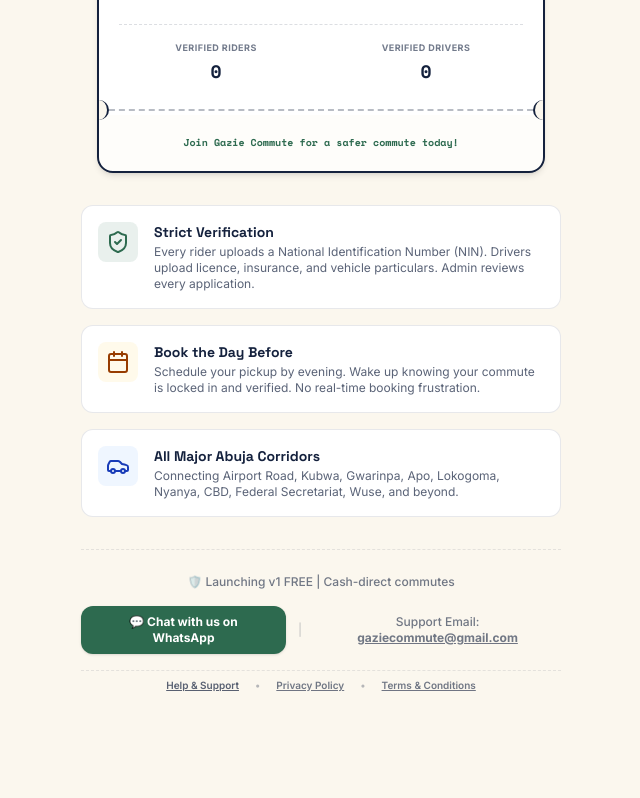
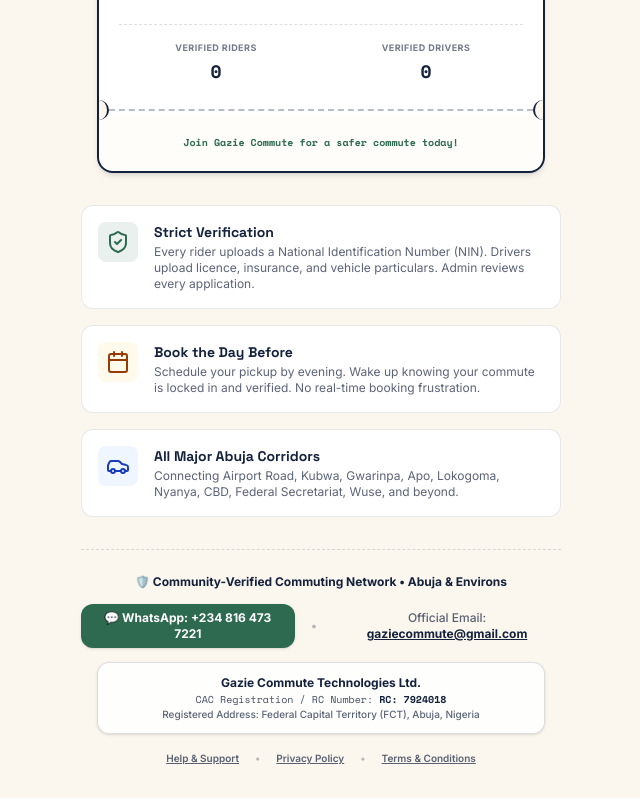
Before and after one commit to peculiardrive/GazieApp, a Next.js app: page / in a window 1280 px wide. Shown: the part 967-1765 px from the top of the page, without its empty margins (319-959 px from the left). Before the commit the page ends 1691 px from the top, so only its background shows below. Built offline with nearby package versions, Linux system fonts and the light colour scheme; no server answers; the database is empty.

Commit message:
docs(identity): display official corporate entity 'Gazie Commute Technologies Ltd', CAC/RC number (RC: 7924018), registered address, and official email across landing page, terms, privacy, and support

```diff
--- a/src/app/page.tsx
+++ b/src/app/page.tsx
@@ -372,32 +372,40 @@
         </section>
         */}
 
-        <div className="w-full text-center text-xs text-gazie-navy/60 font-medium border-t border-dashed border-gazie-navy/10 pt-6 space-y-4">
-          <p className="flex items-center justify-center">
-            <span>🛡️ Launching v1 FREE | Cash-direct commutes</span>
+        <div className="w-full text-center text-xs text-gazie-navy/70 font-medium border-t border-dashed border-gazie-navy/15 pt-6 space-y-3.5">
+          <p className="flex items-center justify-center font-bold text-gazie-navy">
+            <span>🛡️ Community-Verified Commuting Network &bull; Abuja & Environs</span>
           </p>
-          <div className="flex flex-col sm:flex-row items-center justify-center gap-3">
+
+          <div className="flex flex-col sm:flex-row items-center justify-center gap-2 sm:gap-4 text-xs">
             <a
               href="https://wa.me/2348164737221"
               target="_blank"
               rel="noopener noreferrer"
-              className="inline-flex items-center gap-2 px-4 py-2 rounded-xl bg-[#2D6A4F] text-white font-bold text-xs hover:opacity-90 transition-all shadow-sm cursor-pointer"
+              className="inline-flex items-center gap-2 px-3.5 py-1.5 rounded-xl bg-[#2D6A4F] text-white font-bold text-xs hover:opacity-90 transition shadow-sm cursor-pointer"
             >
-              💬 Chat with us on WhatsApp
+              💬 WhatsApp: +234 816 473 7221
             </a>
-            <span className="hidden sm:inline text-gazie-navy/20">|</span>
-            <span>Support Email: <a href="mailto:gaziecommute@gmail.com" className="underline font-bold hover:text-gazie-navy">gaziecommute@gmail.com</a></span>
+            <span className="hidden sm:inline text-gazie-navy/30">&bull;</span>
+            <span>Official Email: <a href="mailto:gaziecommute@gmail.com" className="underline font-bold text-gazie-navy hover:text-gazie-green">gaziecommute@gmail.com</a></span>
           </div>
-          <div className="flex flex-wrap justify-center items-center gap-3 sm:gap-4 pt-2 border-t border-dashed border-gazie-navy/10 text-[10px]">
+
+          <div className="bg-white/80 border border-gazie-navy/15 rounded-xl p-3 max-w-md mx-auto text-[11px] space-y-0.5 text-gazie-navy/80 shadow-sm">
+            <p className="font-bold text-gazie-navy text-xs">Gazie Commute Technologies Ltd.</p>
+            <p className="font-mono text-[10px]">CAC Registration / RC Number: <span className="font-bold text-gazie-navy">RC: 7924018</span></p>
+            <p className="text-[10px] text-gazie-navy/70">Registered Address: Federal Capital Territory (FCT), Abuja, Nigeria</p>
+          </div>
+
+          <div className="flex flex-wrap justify-center items-center gap-3 sm:gap-4 pt-1 text-[10px]">
             <Link href="/support" className="underline hover:text-gazie-navy text-gazie-navy/70 transition font-semibold">
               Help & Support
             </Link>
             <span className="text-gazie-navy/30">&bull;</span>
-            <Link href="/privacy" className="underline hover:text-gazie-navy text-gazie-navy/60 transition font-semibold">
+            <Link href="/privacy" className="underline hover:text-gazie-navy text-gazie-navy/70 transition font-semibold">
               Privacy Policy
             </Link>
             <span className="text-gazie-navy/30">&bull;</span>
-            <Link href="/terms" className="underline hover:text-gazie-navy text-gazie-navy/60 transition font-semibold">
+            <Link href="/terms" className="underline hover:text-gazie-navy text-gazie-navy/70 transition font-semibold">
               Terms & Conditions
             </Link>
           </div>
--- a/src/app/privacy/page.tsx
+++ b/src/app/privacy/page.tsx
@@ -345,11 +345,12 @@
             <p className="text-xs text-gazie-navy/70 leading-relaxed">
               We may update this Privacy Policy periodically to reflect technological improvements, product feature additions, or legislative changes. When material changes occur, we will notify registered commuters via email and dashboard notification prior to the change taking effect.
             </p>
-            <div className="p-3.5 bg-white border border-gazie-navy/20 rounded-xl text-xs space-y-1 font-mono">
-              <p><strong>Data Protection Officer:</strong> Gazie Commute Legal & Compliance Unit</p>
-              <p><strong>Direct Email:</strong> <a href="mailto:gaziecommute@gmail.com" className="underline font-bold text-gazie-green">gaziecommute@gmail.com</a></p>
+            <div className="p-4 bg-white border-2 border-gazie-navy/20 rounded-2xl text-xs space-y-1.5 font-mono shadow-sm">
+              <p className="font-sans font-bold text-sm text-gazie-navy">Gazie Commute Technologies Ltd.</p>
+              <p><strong>CAC Registration / RC Number:</strong> <span className="font-bold text-gazie-navy">RC: 7924018</span></p>
+              <p><strong>Registered Business Address:</strong> Federal Capital Territory (FCT), Abuja, Nigeria</p>
+              <p><strong>Official Corporate Email:</strong> <a href="mailto:gaziecommute@gmail.com" className="underline font-bold text-gazie-green">gaziecommute@gmail.com</a></p>
               <p><strong>Support WhatsApp:</strong> <a href="https://wa.me/2348164737221" target="_blank" rel="noopener noreferrer" className="underline font-bold text-gazie-green">+234 816 473 7221</a></p>
-              <p><strong>Operating Base:</strong> Abuja, Federal Capital Territory (FCT), Nigeria</p>
             </div>
             <p className="text-[11px] text-gazie-navy/60 pt-1">
               For platform commute rules, liability exclusions, and driver/passenger conduct standards, please review our{' '}
--- a/src/app/support/page.tsx
+++ b/src/app/support/page.tsx
@@ -175,6 +175,14 @@
           </div>
         </section>
 
+        {/* Official Corporate Identity Block */}
+        <div className="p-4 bg-white border-2 border-gazie-navy/20 rounded-2xl text-xs space-y-1.5 font-mono shadow-sm text-center">
+          <p className="font-sans font-bold text-sm text-gazie-navy">Gazie Commute Technologies Ltd.</p>
+          <p><strong>CAC Registration / RC Number:</strong> <span className="font-bold text-gazie-navy">RC: 7924018</span></p>
+          <p><strong>Registered Address:</strong> Federal Capital Territory (FCT), Abuja, Nigeria</p>
+          <p><strong>Official Corporate Email:</strong> <a href="mailto:gaziecommute@gmail.com" className="underline font-bold text-gazie-green">gaziecommute@gmail.com</a></p>
+        </div>
+
       </main>
     </div>
   );
--- a/src/app/terms/page.tsx
+++ b/src/app/terms/page.tsx
@@ -220,11 +220,12 @@
             <p className="text-xs text-gazie-navy/70 leading-relaxed">
               If you have any questions regarding these Terms of Service, liability allocations, or consumer rights inquiries, please contact our Legal & Support Team:
             </p>
-            <div className="p-3.5 bg-white border border-gazie-navy/20 rounded-xl text-xs space-y-1 font-mono">
-              <p><strong>Entity:</strong> Gazie Commute Technologies Ltd.</p>
-              <p><strong>Email:</strong> <a href="mailto:gaziecommute@gmail.com" className="underline font-bold text-gazie-green">gaziecommute@gmail.com</a></p>
-              <p><strong>Support WhatsApp:</strong> <a href="https://wa.me/2348164737221" target="_blank" rel="noopener noreferrer" className="underline font-bold text-gazie-green">+234 816 473 7221</a></p>
-              <p><strong>Jurisdiction:</strong> Abuja, Federal Capital Territory (FCT), Nigeria</p>
+            <div className="p-4 bg-white border-2 border-gazie-navy/20 rounded-2xl text-xs space-y-1.5 font-mono shadow-sm">
+              <p className="font-sans font-bold text-sm text-gazie-navy">Gazie Commute Technologies Ltd.</p>
+              <p><strong>CAC Registration / RC Number:</strong> <span className="font-bold text-gazie-navy">RC: 7924018</span></p>
+              <p><strong>Registered Business Address:</strong> Federal Capital Territory (FCT), Abuja, Nigeria</p>
+              <p><strong>Official Corporate Email:</strong> <a href="mailto:gaziecommute@gmail.com" className="underline font-bold text-gazie-green">gaziecommute@gmail.com</a></p>
+              <p><strong>Official Support WhatsApp:</strong> <a href="https://wa.me/2348164737221" target="_blank" rel="noopener noreferrer" className="underline font-bold text-gazie-green">+234 816 473 7221</a></p>
             </div>
             <p className="text-[11px] text-gazie-navy/60 pt-1">
               For complete details on our data protection safeguards and NDPA compliance, please review our{' '}
```
